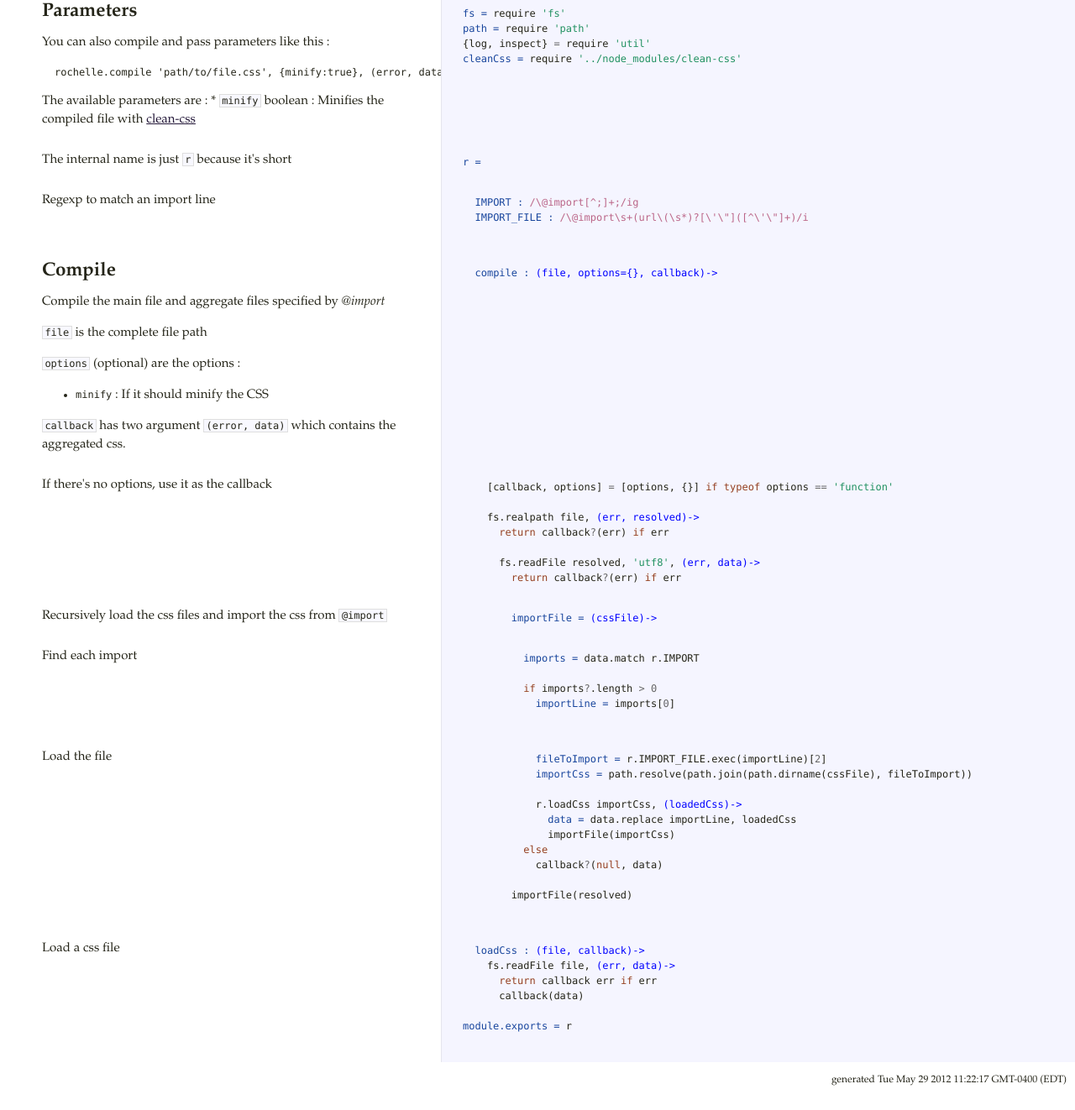
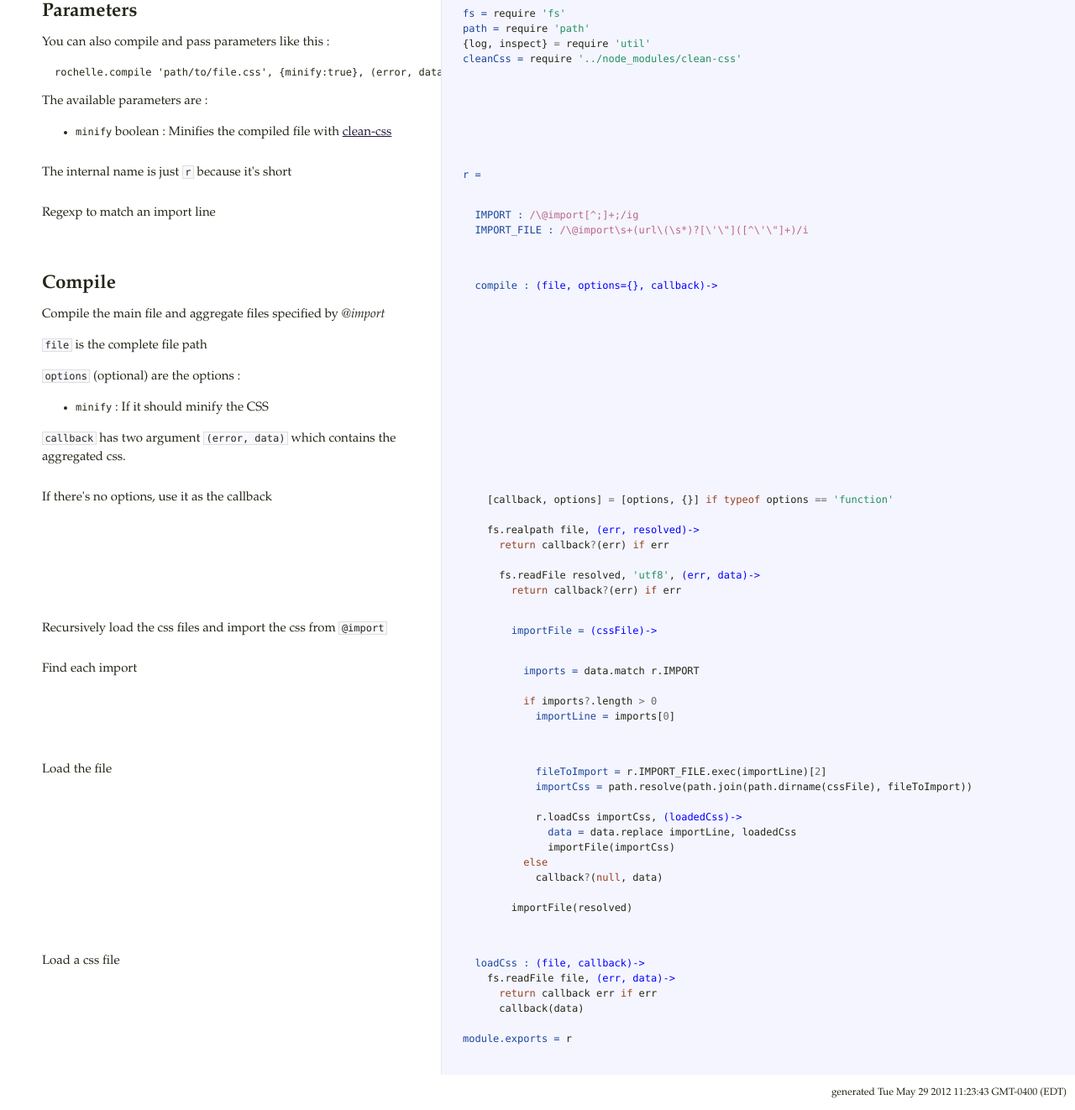
Before and after one commit to dsimard/rochelle, a plain HTML site: page lib/index.coffee.html in a window 1280 px wide. Shown: the part 278-1600 px from the top of the page at 84% size. Drawn offline with Linux system fonts and the light colour scheme.

Commit message:
Doc regenerated automatically

```diff
--- a/lib/index.coffee.html
+++ b/lib/index.coffee.html
@@ -14,8 +14,11 @@ rochelle.compile 'path/to/file.css', (error, data)-&gt;
 <pre><code>rochelle.compile 'path/to/file.css', {minify:true}, (error, data)-&gt;
 </code></pre>
 
-<p>The available parameters are :
-    * <code>minify</code> boolean : Minifies the compiled file with <a href="https://github.com/GoalSmashers/clean-css">clean-css</a></p>
+<p>The available parameters are :</p>
+
+<ul>
+<li><code>minify</code> boolean : Minifies the compiled file with <a href="https://github.com/GoalSmashers/clean-css">clean-css</a></li>
+</ul>
 </td><td class="code"><div class="highlight"><pre><span class="nv">fs = </span><span class="nx">require</span> <span class="s1">&#39;fs&#39;</span>
 <span class="nv">path = </span><span class="nx">require</span> <span class="s1">&#39;path&#39;</span>
 <span class="p">{</span><span class="nx">log</span><span class="p">,</span> <span class="nx">inspect</span><span class="p">}</span> <span class="o">=</span> <span class="nx">require</span> <span class="s1">&#39;util&#39;</span>
@@ -68,4 +71,4 @@ rochelle.compile 'path/to/file.css', (error, data)-&gt;
 
 <span class="nv">module.exports = </span><span class="nx">r</span>
 
-</pre></div></td></tr></tbody></table><div id="generated">generated Tue May 29 2012 11:22:17 GMT-0400 (EDT)  </div></div></body></html>
+</pre></div></td></tr></tbody></table><div id="generated">generated Tue May 29 2012 11:23:43 GMT-0400 (EDT)  </div></div></body></html>
```
Also changed, not shown: bin/rochelle.coffee.html (+1 -1 lines), index.html (+4 -4 lines).
